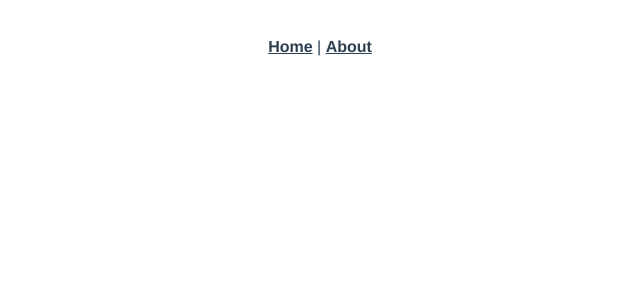
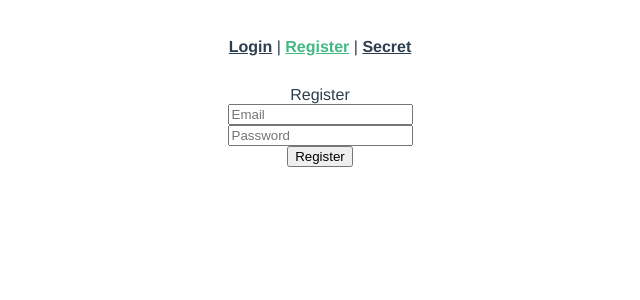
Before and after one commit to besabellacyrus/sms-vue-firebase, a Vue app: page /register in a window 1280 px wide. Shown: the top 300 px of the page, without its empty margins (320-960 px from the left). Built offline with nearby package versions, Linux system fonts and the light colour scheme.

Commit message:
added register page and functionality

```diff
--- a/package.json
+++ b/package.json
@@ -3,7 +3,7 @@
   "version": "0.1.0",
   "private": true,
   "scripts": {
-    "serve": "vue-cli-service serve",
+    "serve": "vue-cli-service serve --open",
     "build": "vue-cli-service build",
     "lint": "vue-cli-service lint"
   },
--- a/src/App.vue
+++ b/src/App.vue
@@ -1,8 +1,9 @@
 <template>
   <div id="app">
     <div id="nav">
-      <router-link to="/">Home</router-link> |
-      <router-link to="/about">About</router-link>
+      <router-link to="/login">Login</router-link> |
+      <router-link to="/register">Register</router-link> |
+      <router-link to="/secret">Secret</router-link>
     </div>
     <router-view />
   </div>
--- a/src/router/index.js
+++ b/src/router/index.js
@@ -1,6 +1,9 @@
 import Vue from "vue";
 import VueRouter from "vue-router";
 import Home from "../views/Home.vue";
+import Login from "../views/Login.vue";
+import Register from "../views/Register.vue";
+import Secret from "../views/Secret.vue";
 
 Vue.use(VueRouter);
 
@@ -9,6 +12,21 @@ const routes = [
     path: "/",
     name: "Home",
     component: Home
+  },
+  {
+    path: "/login",
+    name: "login",
+    component: Login
+  },
+  {
+    path: "/register",
+    name: "register",
+    component: Register
+  },
+  {
+    path: "/secret",
+    name: "secret",
+    component: Secret
   },
   {
     path: "/about",
--- /dev/null
+++ b/src/views/Login.vue
@@ -0,0 +1,12 @@
+<template>
+  <div>Login</div>
+</template>
+
+<script>
+export default {
+
+}
+</script>
+
+<style lang="scss" scoped>
+</style>
--- /dev/null
+++ b/src/views/Register.vue
@@ -0,0 +1,58 @@
+<template>
+  <div>
+    <div
+      v-if="error"
+      class="error"
+    >{{error.message}}</div>
+    <form @submit.prevent="register">
+      Register
+      <div class="email">
+        <input
+          type="email"
+          v-model="email"
+          placeholder="Email"
+        >
+      </div>
+      <div class="password">
+        <input
+          type="password"
+          v-model="password"
+          placeholder="Password"
+        >
+      </div>
+      <button type="submit">Register</button>
+    </form>
+  </div>
+</template>
+
+<script>
+import * as firebase from "firebase/app";
+import "firebase/auth";
+
+export default {
+  data () {
+    return {
+      error: '',
+      email: '',
+      password: ''
+    }
+  },
+  methods: {
+    async register () {
+      try {
+        const user =
+          await firebase.auth().createUserWithEmailAndPassword(
+            this.email, this.password
+          )
+        this.$router.replace({ name: 'secret' })
+        console.log({ user })
+      } catch (error) {
+        console.log({ error })
+      }
+    }
+  }
+}
+</script>
+
+<style>
+</style>
--- /dev/null
+++ b/src/views/Secret.vue
@@ -0,0 +1,14 @@
+<template>
+  <div>
+    Secret
+  </div>
+</template>
+
+<script>
+export default {
+
+}
+</script>
+
+<style>
+</style>
```
